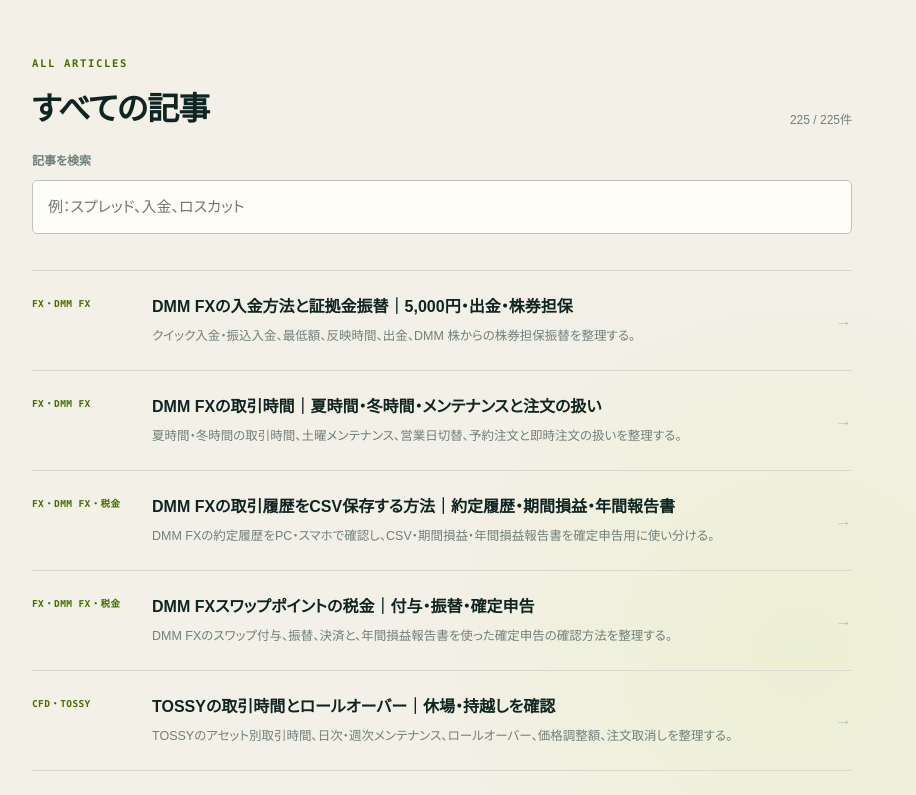
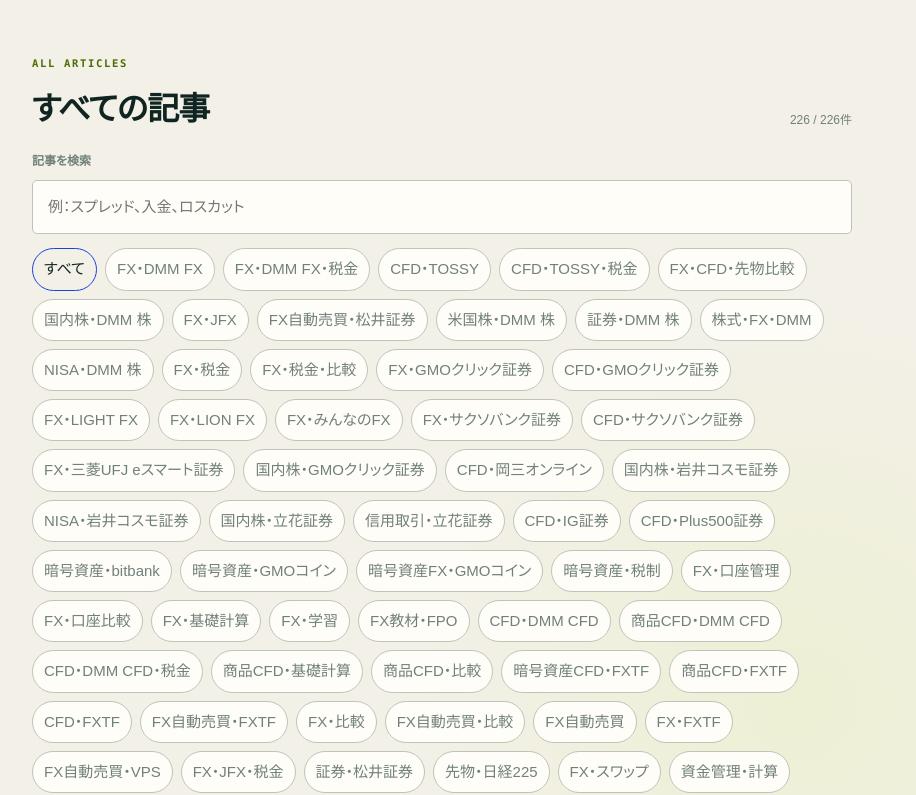
Before and after one commit to mrok18/hanbaijo, a Next.js app: page /articles in a window 1280 px wide. Shown: the part 790-1585 px from the top of the page, without its empty margins (198-1114 px from the left). Built offline with nearby package versions, Linux system fonts and the light colour scheme.

Commit message:
Add Minna FX guide and article filters

```diff
--- a/app/articles/posts.ts
+++ b/app/articles/posts.ts
@@ -50,6 +50,7 @@ export const POSTS = [
   { slug: 'lion-fx-deposit-withdrawal', category: 'FX・LION FX', title: 'LION FXの入金・出金｜クイック入金1万円・反映時間・名義の注意', desc: 'クイック入金、銀行振込、出金時間、手数料、名義相違で反映されない場合を公式情報で整理する。' },
   { slug: 'lion-fx-losscut-margin', category: 'FX・LION FX', title: 'LION FXのロスカットと不足金｜有効比率100％未満の考え方', desc: '有効比率、必要証拠金、ロスカットと不足金の関係を公式ルールで整理し、入金後に残す余力を解説する。' },
   { slug: 'minna-fx-trading-unit', category: 'FX・みんなのFX', title: 'みんなのFXの取引単位｜1Lot＝1万通貨・0.1Lotからの始め方', desc: 'みんなのFXの1Lotと0.1Lot、1,000通貨取引の考え方を公式情報で整理し、必要証拠金を数量別に確認する。' },
+  { slug: 'minna-fx-account-opening-flow', category: 'FX・みんなのFX', title: 'みんなのFXの口座開設｜必要書類・審査・取引開始までの流れ', desc: '申込入力、本人確認、審査、入金、取引開始までを順番に整理し、提出前の不備を防ぐ。' },
   { slug: 'minna-fx-deposit-transfer', category: 'FX・みんなのFX', title: 'みんなのFXの入金・振替｜銀行振込とダイレクト入金の違い', desc: '入金口座、ダイレクト入金、FX口座への振替、反映されないときの確認順を公式情報で整理する。' },
   { slug: 'minna-fx-losscut', category: 'FX・みんなのFX', title: 'みんなのFXのロスカット｜証拠金維持率100％以下と不足金', desc: '証拠金維持率、自動ロスカット、未約定注文の取消しと不足金リスクを公式情報で整理する。' },
   { slug: 'saxo-products-overview', category: 'FX・サクソバンク証券', title: 'サクソバンク証券の取扱商品｜FX・CFD・海外株・先物を口座で整理', desc: 'FX、CFD、外国株式、ETF、先物、オプションを商品ごとのリスクと確認項目で整理する。' },
--- a/app/globals.css
+++ b/app/globals.css
@@ -346,6 +346,9 @@ article li + li { margin-top: 8px; }
 .article-search span { color: var(--muted); font-size: 12px; font-weight: 700; }
 .article-search input { width: 100%; padding: 13px 15px; border: 1px solid var(--line-strong); border-radius: 5px; background: var(--paper); color: var(--ink); font: inherit; }
 .article-search input:focus { outline: 2px solid var(--blue); outline-offset: 2px; }
+.article-categories { display: flex; flex-wrap: wrap; gap: 8px; margin-top: 14px; }
+.article-categories button { padding: 7px 11px; border: 1px solid var(--line-strong); border-radius: 999px; background: var(--paper); color: var(--muted); font: 700 11px/1.2 inherit; cursor: pointer; }
+.article-categories button:hover, .article-categories button.active { border-color: var(--blue); background: var(--blue-pale); color: var(--blue-dark); }
 .empty-search { margin-top: 28px; padding: 22px; border: 1px dashed var(--line-strong); color: var(--muted); }
 .cta-list { display: grid; gap: 8px; list-style: none; padding: 0; }
 .cta-list a { display: flex; align-items: center; justify-content: space-between; gap: 15px; padding: 13px 16px; border: 1px solid var(--line); border-radius: 10px; background: var(--paper); color: var(--ink); font-size: 13px; text-decoration: none; }
--- a/components/ArticleDirectory.tsx
+++ b/components/ArticleDirectory.tsx
@@ -7,15 +7,21 @@ type Post = { slug: string; category: string; title: string; desc: string };
 
 export default function ArticleDirectory({ posts }: { posts: readonly Post[] }) {
   const [query, setQuery] = useState('');
+  const [category, setCategory] = useState('すべて');
+  const categories = useMemo(() => ['すべて', ...Array.from(new Set(posts.map((post) => post.category)))], [posts]);
   const filtered = useMemo(() => {
     const needle = query.trim().toLocaleLowerCase('ja-JP');
-    if (!needle) return posts;
-    return posts.filter((post) => `${post.title} ${post.category} ${post.desc}`.toLocaleLowerCase('ja-JP').includes(needle));
-  }, [posts, query]);
+    return posts.filter((post) => {
+      const matchesCategory = category === 'すべて' || post.category === category;
+      const matchesQuery = !needle || `${post.title} ${post.category} ${post.desc}`.toLocaleLowerCase('ja-JP').includes(needle);
+      return matchesCategory && matchesQuery;
+    });
+  }, [posts, query, category]);
 
   return <section aria-labelledby="all-articles-title">
     <div className="article-directory-head"><div><p className="section-index">ALL ARTICLES</p><h2 id="all-articles-title">すべての記事</h2></div><span>{filtered.length} / {posts.length}件</span></div>
     <label className="article-search"><span>記事を検索</span><input type="search" value={query} onChange={(event) => setQuery(event.target.value)} placeholder="例：スプレッド、入金、ロスカット" /></label>
+    <div className="article-categories" aria-label="カテゴリで絞り込む">{categories.map((item) => <button type="button" key={item} className={category === item ? 'active' : ''} aria-pressed={category === item} onClick={() => setCategory(item)}>{item}</button>)}</div>
     <ul className="post-list article-index">
       {filtered.map((post) => <li key={post.slug}><span>{post.category}</span><div><Link href={`/articles/${post.slug}`}>{post.title}</Link><p>{post.desc}</p></div><b aria-hidden="true">→</b></li>)}
     </ul>
```
Also changed, not shown: app/articles/minna-fx-account-opening-flow/page.tsx (added, +15 -0 lines).
